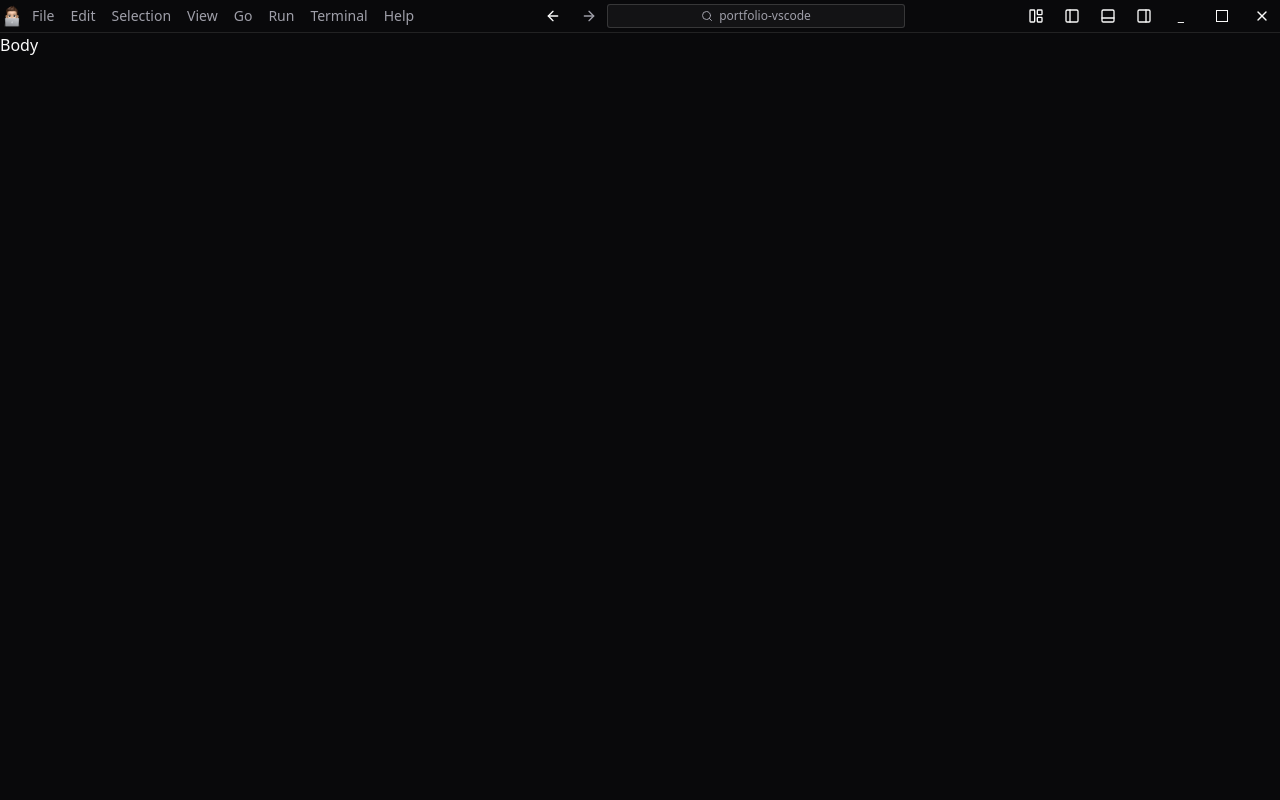
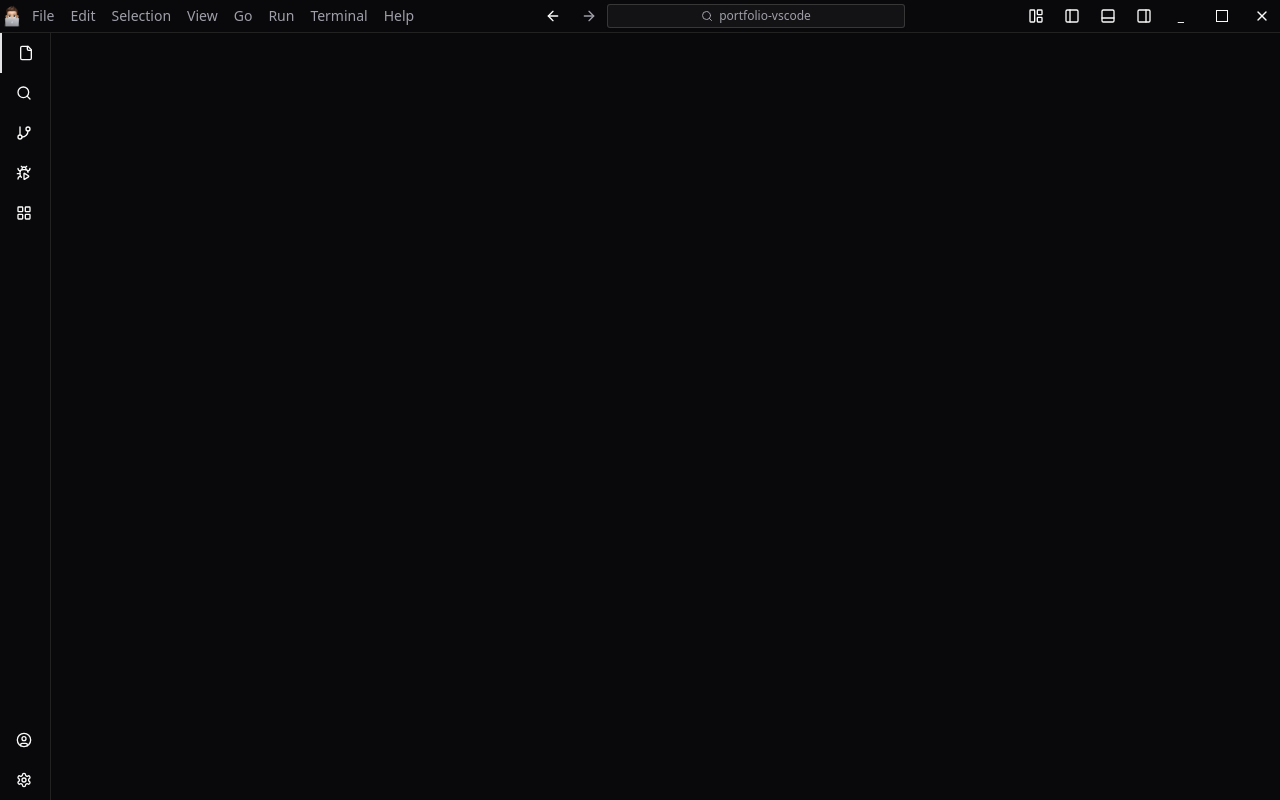
Before and after one commit to edvardsen-dev/portfolio-vscode, a Next.js app: page / in a window 1280 px wide. Built offline with nearby package versions, Linux system fonts and the light colour scheme.

Commit message:
feat: (ui) main side bar

```diff
--- a/src/app/layout.tsx
+++ b/src/app/layout.tsx
@@ -28,7 +28,6 @@ export default function RootLayout({
       <body
         className={`${geistSans.variable} ${geistMono.variable} antialiased dark`}
       >
-        <Header />
         {children}
       </body>
     </html>
--- a/src/app/page.tsx
+++ b/src/app/page.tsx
@@ -1,3 +1,7 @@
+import App from "@/components/layout/app";
+
 export default function Home() {
-  return <h1>Body</h1>;
+  // TODO: Load data
+
+  return <App />;
 }
--- /dev/null
+++ b/src/components/layout/app.tsx
@@ -0,0 +1,22 @@
+"use client";
+
+import { useState } from "react";
+import Header from "./header";
+import MainSidebar, { MainSidebarItem } from "./main-sidebar";
+
+export default function App() {
+  const [activeMainSidebarItem, setActiveMainSidebarItem] =
+    useState<MainSidebarItem>("explorer");
+
+  return (
+    <div className="flex flex-col h-screen">
+      <Header />
+      <div className="flex flex-grow">
+        <MainSidebar
+          activeMainSidebarItem={activeMainSidebarItem}
+          setActiveMainSidebarItem={setActiveMainSidebarItem}
+        />
+      </div>
+    </div>
+  );
+}
--- a/src/components/layout/header.tsx
+++ b/src/components/layout/header.tsx
@@ -1,5 +1,3 @@
-"use client";
-
 import {
   ArrowLeft,
   ArrowRight,
--- /dev/null
+++ b/src/components/layout/main-sidebar.tsx
@@ -0,0 +1,77 @@
+import {
+  BugPlay,
+  CircleUser,
+  File,
+  GitBranch,
+  LayoutGrid,
+  Search,
+  Settings,
+  User,
+} from "lucide-react";
+import { Button } from "../ui/button";
+
+const topIcons = [
+  {
+    id: "explorer",
+    icon: <File />,
+  },
+  {
+    id: "search",
+    icon: <Search />,
+  },
+  {
+    id: "git",
+    icon: <GitBranch />,
+  },
+  {
+    id: "issues",
+    icon: <BugPlay />,
+  },
+  {
+    id: "extensions",
+    icon: <LayoutGrid />,
+  },
+] as const;
+
+const bottomIcons = [<CircleUser />, <Settings />];
+
+export type MainSidebarItem = (typeof topIcons)[number]["id"];
+
+export default function MainSidebar({
+  activeMainSidebarItem,
+  setActiveMainSidebarItem,
+}: {
+  activeMainSidebarItem: MainSidebarItem;
+  setActiveMainSidebarItem: (item: MainSidebarItem) => void;
+}) {
+  return (
+    <div className="flex flex-col justify-between border-r">
+      <ul>
+        {topIcons.map((item) => (
+          <li
+            key={item.id}
+            className={
+              activeMainSidebarItem === item.id
+                ? "border-l-2 border-primary"
+                : ""
+            }
+            onClick={() => setActiveMainSidebarItem(item.id)}
+          >
+            <Button variant="ghost" size="lg">
+              {item.icon}
+            </Button>
+          </li>
+        ))}
+      </ul>
+      <ul>
+        {bottomIcons.map((item, index) => (
+          <li key={index}>
+            <Button variant="ghost" size="lg">
+              {item}
+            </Button>
+          </li>
+        ))}
+      </ul>
+    </div>
+  );
+}
```
